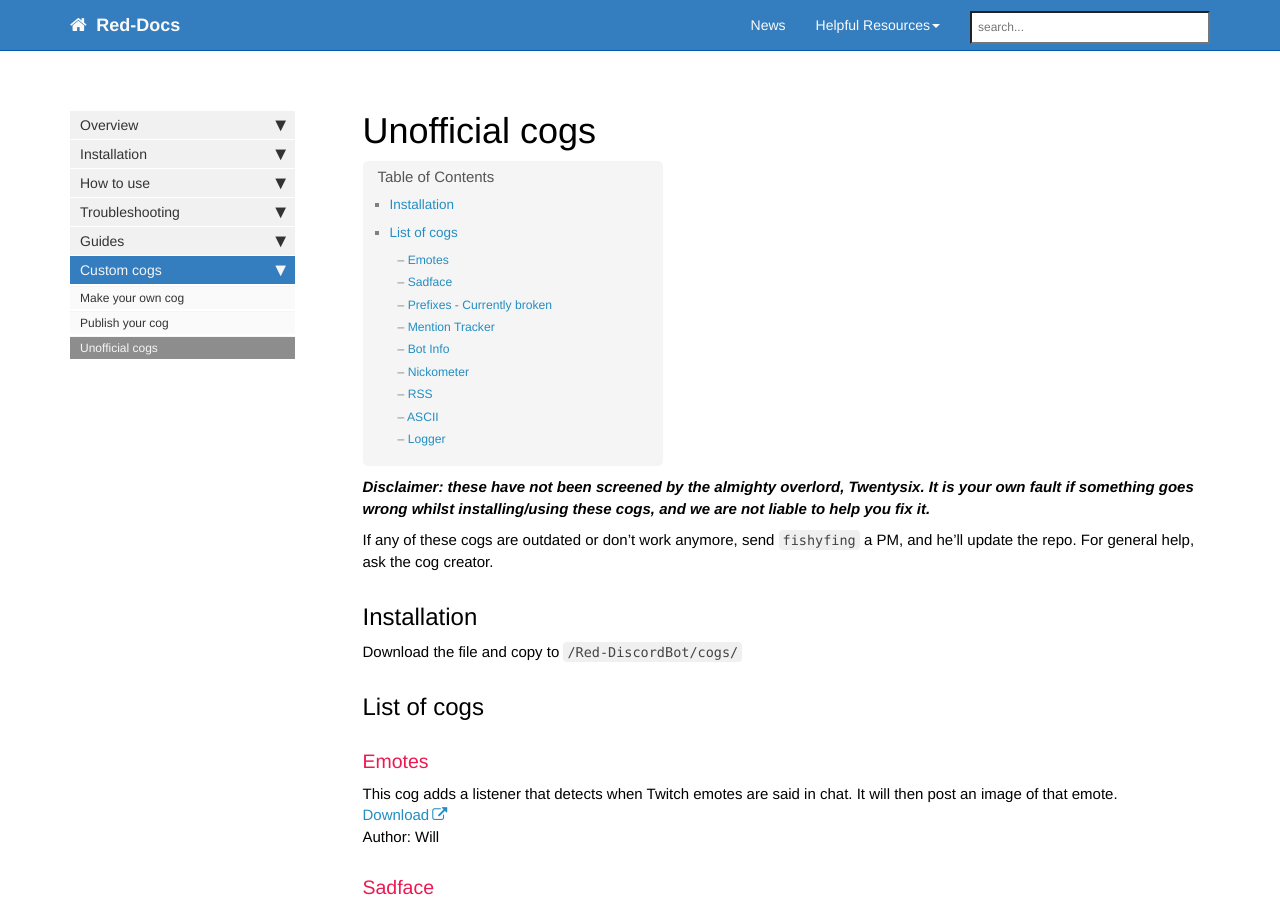
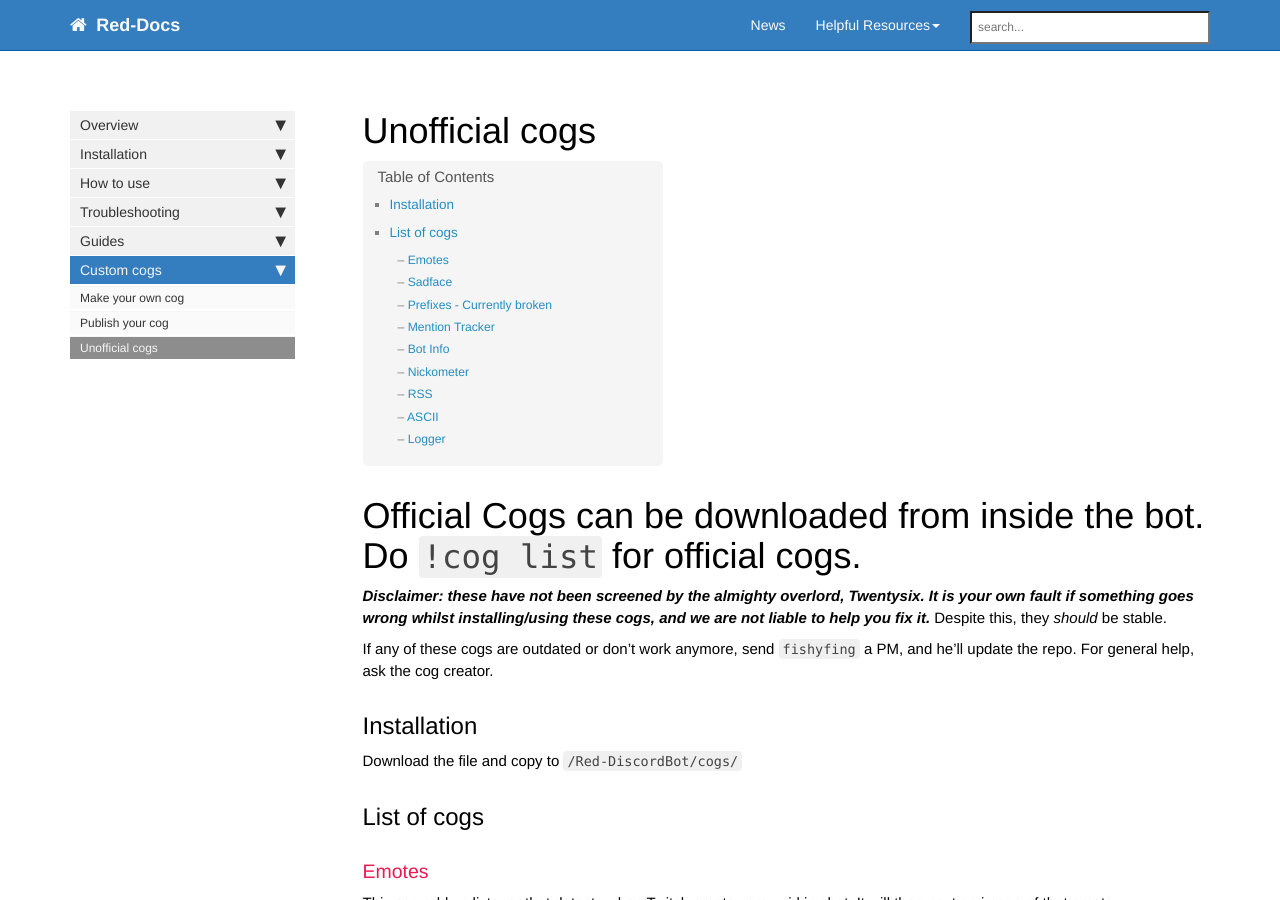
Before and after one commit to Twentysix26/Red-Docs, a Jekyll site: the page built from red/red_guide_cogs_repo.md, in a window 1280 px wide and 900 px high. Built offline with Jekyll 4.4.1, drawn with Linux system fonts in a browser that asks for light colours; nearby versions of some CDN libraries; comment, search, counter and statistics services are not loaded.

Commit message:
clarification cause dumb said so

```diff
--- a/red/red_guide_cogs_repo.md
+++ b/red/red_guide_cogs_repo.md
@@ -4,8 +4,9 @@ sidebar: red_sidebar
 permalink: /red_guide_cogs_repo/
 ---
 
+# Official Cogs can be downloaded from inside the bot. Do `!cog list` for official cogs.
 
-***Disclaimer: these have not been screened by the almighty overlord, Twentysix. It is your own fault if something goes wrong whilst installing/using these cogs, and we are not liable to help you fix it.***
+***Disclaimer: these have not been screened by the almighty overlord, Twentysix. It is your own fault if something goes wrong whilst installing/using these cogs, and we are not liable to help you fix it.*** Despite this, they *should* be stable.
 
 If any of these cogs are outdated or don't work anymore, send `fishyfing` a PM, and he'll update the repo. For general help, ask the cog creator.
 
```
